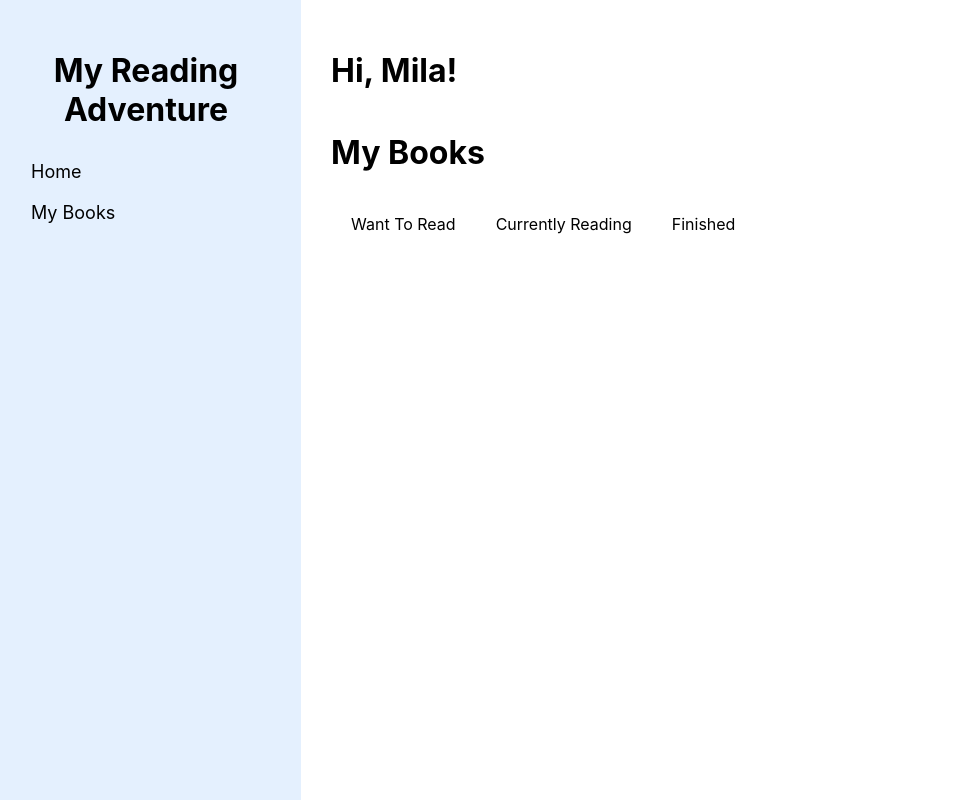
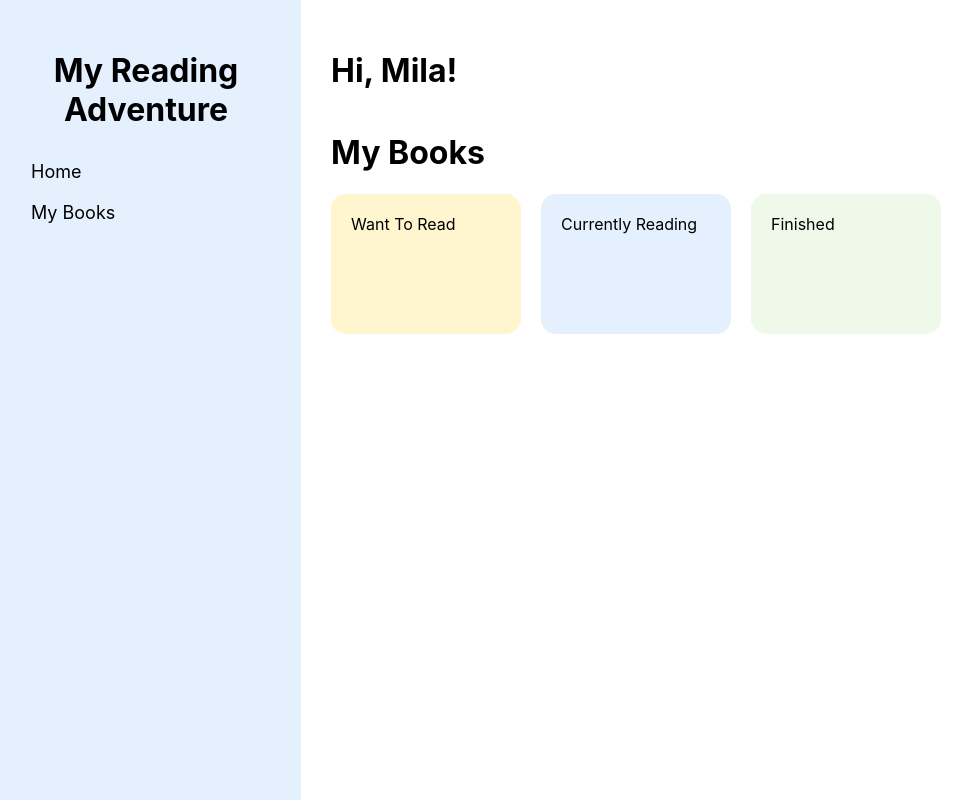
Before and after one commit to jess-abels/reading-adventure, a React (Create React App) app: page / in a window 1280 px wide. Shown: the whole page, without its empty margins (9-981 px from the left). Built offline with nearby package versions, Linux system fonts and the light colour scheme.

Commit message:
Add some styles to Books Widget

```diff
--- a/src/components/widgets/MyBooksWidget.css
+++ b/src/components/widgets/MyBooksWidget.css
@@ -4,4 +4,20 @@
 
 .category-card {
     padding: 20px;
+    margin-right:20px;
+    border-radius: 15px;
+    width: 150px;
+    height: 100px;
 }
+
+.green {
+    background-color: #eff9ea
+}
+
+.yellow {
+background-color: #fff5cf;
+}
+
+.blue {
+    background-color: #e4f0fe;
+}
--- a/src/components/widgets/MyBooksWidget.tsx
+++ b/src/components/widgets/MyBooksWidget.tsx
@@ -1,13 +1,14 @@
 import  "./MyBooksWidget.css"
 
 export default function MyBooksWidget() {
+
   return (
     <div>
     <h1>My Books</h1>
     <div className="book-categories">
-      <div className="category-card">Want To Read</div>
-      <div className="category-card">Currently Reading</div>
-      <div className="category-card">Finished</div>
+      <div className="category-card yellow">Want To Read</div>
+      <div className="category-card blue">Currently Reading</div>
+      <div className="category-card green">Finished</div>
    </div>
     </div>
   )
```
